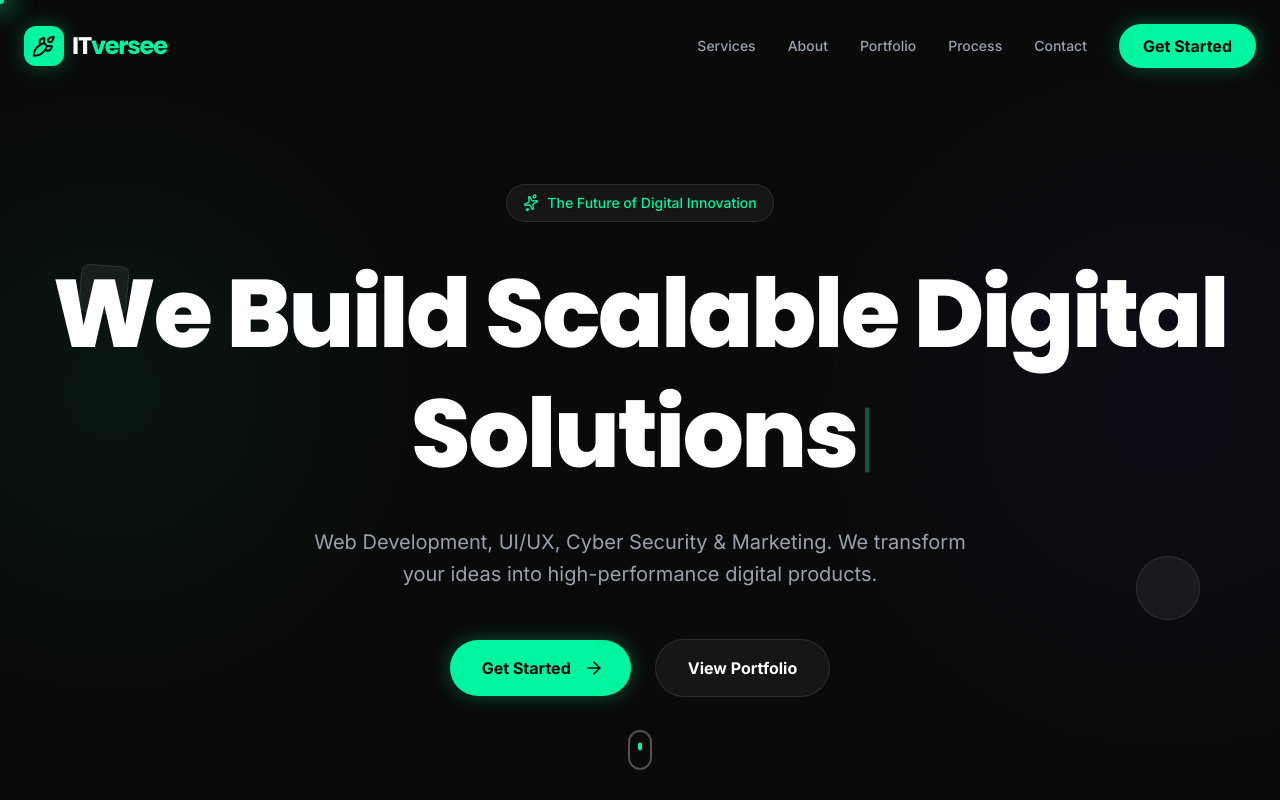
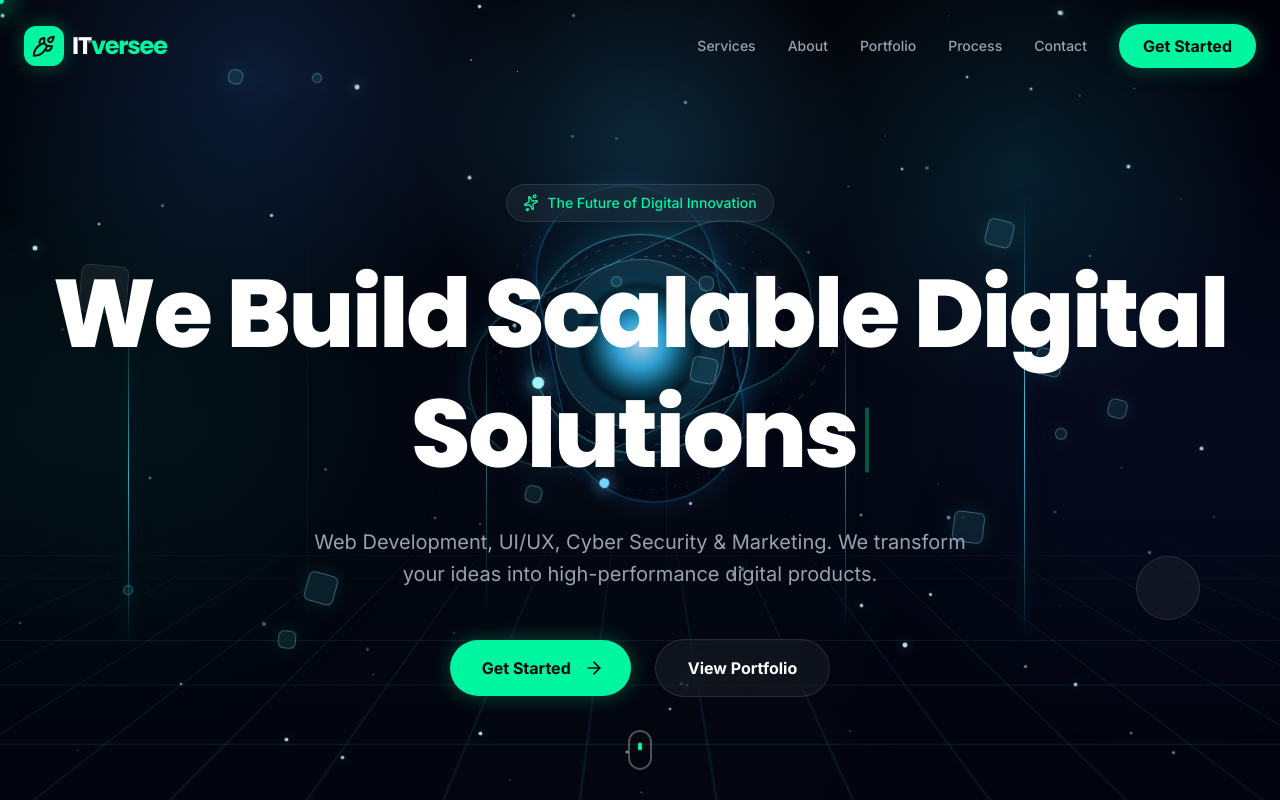
Before and after one commit to noobhacker32003/ITversee-website, a React (Vite) app: page / in a window 1280 px wide. Shown: the top 800 px of the page. Built offline with nearby package versions, Linux system fonts and the light colour scheme.

Commit message:
hero section animationa dded

```diff
--- a/src/components/Hero.tsx
+++ b/src/components/Hero.tsx
@@ -1,6 +1,8 @@
 import { motion, useMotionValue, useTransform, animate, useScroll, useVelocity } from 'motion/react';
 import { useEffect, useState, useRef } from 'react';
 import { ArrowRight, Sparkles } from 'lucide-react';
+
+import TechSpaceAnimation from './TechSpaceAnimation';
 
 interface HeroProps {
   onOpenContact: () => void;
@@ -28,8 +30,10 @@ export default function Hero({ onOpenContact }: HeroProps) {
 
   return (
     <section ref={sectionRef} className="relative min-h-screen flex items-center justify-center overflow-hidden pt-20">
-      {/* Animated Background Gradients */}
-      <div className="absolute inset-0 z-0">
+      {/* Animated Background */}
+      <TechSpaceAnimation />
+
+      <div className="absolute inset-0 z-0 pointer-events-none">
         <motion.div
           animate={{ scale: [1, 1.1, 1], opacity: [0.3, 0.5, 0.3] }}
           transition={{ duration: 8, repeat: Infinity }}
--- /dev/null
+++ b/src/components/TechSpaceAnimation.tsx
@@ -0,0 +1,247 @@
+import React, { useMemo } from "react";
+
+export default function TechSpaceAnimation() {
+  const stars = useMemo(
+    () =>
+      Array.from({ length: 90 }, (_, i) => ({
+        id: i,
+        left: `${Math.random() * 100}%`,
+        top: `${Math.random() * 100}%`,
+        size: 1 + Math.random() * 3,
+        delay: `${Math.random() * 5}s`,
+        duration: `${2 + Math.random() * 4}s`,
+        opacity: 0.3 + Math.random() * 0.7,
+      })),
+    []
+  );
+
+  const nodes = useMemo(
+    () =>
+      Array.from({ length: 14 }, (_, i) => ({
+        id: i,
+        left: `${8 + Math.random() * 84}%`,
+        top: `${10 + Math.random() * 70}%`,
+        size: 8 + Math.random() * 24,
+        delay: `${Math.random() * 4}s`,
+        duration: `${5 + Math.random() * 5}s`,
+      })),
+    []
+  );
+
+  const beams = useMemo(
+    () =>
+      Array.from({ length: 6 }, (_, i) => ({
+        id: i,
+        left: `${10 + i * 14}%`,
+        delay: `${i * 0.7}s`,
+        duration: `${5 + (i % 3)}s`,
+        height: `${35 + Math.random() * 30}%`,
+      })),
+    []
+  );
+
+  return (
+    <div className="absolute inset-0 w-full h-full overflow-hidden bg-[#02040a] text-white z-0 pointer-events-none">
+      <style>{`
+        @keyframes drift {
+          0% { transform: translate3d(0, 0, 0) scale(1); }
+          50% { transform: translate3d(0, -10px, 0) scale(1.03); }
+          100% { transform: translate3d(0, 0, 0) scale(1); }
+        }
+
+        @keyframes twinkle {
+          0%, 100% { opacity: 0.2; transform: scale(0.9); }
+          50% { opacity: 1; transform: scale(1.25); }
+        }
+
+        @keyframes orbitSpin {
+          from { transform: translate(-50%, -50%) rotate(0deg); }
+          to { transform: translate(-50%, -50%) rotate(360deg); }
+        }
+
+        @keyframes orbitSpinReverse {
+          from { transform: translate(-50%, -50%) rotate(360deg); }
+          to { transform: translate(-50%, -50%) rotate(0deg); }
+        }
+
+        @keyframes pulseCore {
+          0%, 100% { transform: translate(-50%, -50%) scale(1); opacity: 0.85; }
+          50% { transform: translate(-50%, -50%) scale(1.08); opacity: 1; }
+        }
+
+        @keyframes beamMove {
+          0% { transform: translateY(24px); opacity: 0; }
+          20% { opacity: 0.4; }
+          50% { opacity: 0.9; }
+          100% { transform: translateY(-24px); opacity: 0; }
+        }
+
+        @keyframes gridShift {
+          from { transform: perspective(700px) rotateX(74deg) translateY(0); }
+          to { transform: perspective(700px) rotateX(74deg) translateY(40px); }
+        }
+
+        @keyframes floatNode {
+          0%, 100% { transform: translateY(0px) rotate(0deg); }
+          50% { transform: translateY(-14px) rotate(16deg); }
+        }
+
+        @keyframes sweep {
+          0% { transform: translateX(-120%) skewX(-18deg); opacity: 0; }
+          20% { opacity: 0.18; }
+          50% { opacity: 0.3; }
+          100% { transform: translateX(220%) skewX(-18deg); opacity: 0; }
+        }
+      `}</style>
+
+      <div className="absolute inset-0 bg-[radial-gradient(circle_at_50%_18%,rgba(56,189,248,0.18),transparent_24%),radial-gradient(circle_at_20%_10%,rgba(59,130,246,0.18),transparent_22%),radial-gradient(circle_at_80%_22%,rgba(34,211,238,0.12),transparent_20%),linear-gradient(180deg,#02040a_0%,#030712_54%,#02050d_100%)]" />
+
+      <div className="absolute inset-0 opacity-90">
+        {stars.map((star) => (
+          <span
+            key={star.id}
+            className="absolute rounded-full bg-cyan-100"
+            style={{
+              left: star.left,
+              top: star.top,
+              width: `${star.size}px`,
+              height: `${star.size}px`,
+              opacity: star.opacity,
+              animation: `twinkle ${star.duration} ease-in-out infinite`,
+              animationDelay: star.delay,
+              boxShadow: "0 0 12px rgba(186,230,253,0.9)",
+            }}
+          />
+        ))}
+      </div>
+
+      <div className="absolute inset-x-0 bottom-[-18%] h-[52%] overflow-hidden opacity-60">
+        <div
+          className="absolute left-1/2 top-0 h-[180%] w-[140%] -translate-x-1/2"
+          style={{
+            backgroundImage:
+              "linear-gradient(rgba(56,189,248,0.22) 1px, transparent 1px), linear-gradient(90deg, rgba(56,189,248,0.18) 1px, transparent 1px)",
+            backgroundSize: "58px 58px",
+            animation: "gridShift 4s linear infinite",
+            transformOrigin: "center top",
+            maskImage: "linear-gradient(to bottom, transparent 0%, rgba(0,0,0,0.7) 20%, black 60%)",
+            WebkitMaskImage:
+              "linear-gradient(to bottom, transparent 0%, rgba(0,0,0,0.7) 20%, black 60%)",
+          }}
+        />
+      </div>
+
+      <div className="absolute inset-0">
+        {beams.map((beam) => (
+          <div
+            key={beam.id}
+            className="absolute bottom-[20%] w-px bg-gradient-to-t from-transparent via-cyan-300 to-transparent"
+            style={{
+              left: beam.left,
+              height: beam.height,
+              boxShadow: "0 0 18px rgba(34,211,238,0.7)",
+              animation: `beamMove ${beam.duration} linear infinite`,
+              animationDelay: beam.delay,
+            }}
+          />
+        ))}
+      </div>
+
+      <div className="absolute inset-0 pointer-events-none" style={{ animation: "drift 7s ease-in-out infinite" }}>
+        <div className="absolute left-1/2 top-[43%] h-[520px] w-[520px] -translate-x-1/2 -translate-y-1/2">
+          <div
+            className="absolute left-1/2 top-1/2 h-[120px] w-[120px] rounded-full"
+            style={{
+              transform: "translate(-50%, -50%)",
+              background:
+                "radial-gradient(circle, rgba(186,230,253,1) 0%, rgba(56,189,248,0.95) 28%, rgba(14,116,144,0.65) 52%, rgba(6,12,24,0) 72%)",
+              filter: "blur(2px)",
+              boxShadow: "0 0 45px rgba(34,211,238,0.45), 0 0 120px rgba(59,130,246,0.25)",
+              animation: "pulseCore 3.2s ease-in-out infinite",
+            }}
+          />
+
+          <div
+            className="absolute left-1/2 top-1/2 h-[170px] w-[170px] rounded-full border border-cyan-200/30"
+            style={{ transform: "translate(-50%, -50%)", boxShadow: "0 0 28px rgba(103,232,249,0.18) inset" }}
+          />
+
+          <div
+            className="absolute left-1/2 top-1/2 h-[220px] w-[220px] rounded-full border border-cyan-300/50"
+            style={{
+              animation: "orbitSpin 10s linear infinite",
+              boxShadow: "0 0 28px rgba(34,211,238,0.16)",
+            }}
+          >
+            <span className="absolute left-1/2 top-0 h-3 w-3 -translate-x-1/2 -translate-y-1/2 rounded-full bg-cyan-200 shadow-[0_0_18px_rgba(103,232,249,1)]" />
+          </div>
+
+          <div
+            className="absolute left-1/2 top-1/2 h-[320px] w-[180px] rounded-full border border-sky-400/35"
+            style={{
+              animation: "orbitSpinReverse 13s linear infinite",
+              boxShadow: "0 0 24px rgba(59,130,246,0.16)",
+            }}
+          >
+            <span className="absolute right-[12%] top-[8%] h-2.5 w-2.5 rounded-full bg-sky-300 shadow-[0_0_16px_rgba(125,211,252,1)]" />
+          </div>
+
+          <div
+            className="absolute left-1/2 top-1/2 h-[170px] w-[360px] rounded-full border border-cyan-300/30"
+            style={{
+              animation: "orbitSpin 16s linear infinite",
+              boxShadow: "0 0 26px rgba(34,211,238,0.12)",
+            }}
+          >
+            <span className="absolute left-[10%] top-1/2 h-2 w-2 -translate-y-1/2 rounded-full bg-cyan-100 shadow-[0_0_18px_rgba(207,250,254,1)]" />
+          </div>
+
+          <svg
+            className="absolute inset-0 h-full w-full"
+            viewBox="0 0 520 520"
+            fill="none"
+            xmlns="http://www.w3.org/2000/svg"
+          >
+            <circle cx="260" cy="260" r="102" stroke="rgba(125,211,252,0.18)" strokeWidth="1" strokeDasharray="6 8" />
+            <circle cx="260" cy="260" r="146" stroke="rgba(56,189,248,0.14)" strokeWidth="1" strokeDasharray="3 9" />
+            <path
+              d="M120 270C160 190 240 160 332 176C390 186 430 220 456 272"
+              stroke="rgba(186,230,253,0.2)"
+              strokeWidth="1.2"
+              strokeDasharray="4 10"
+            />
+            <path
+              d="M86 322C144 366 228 386 304 372C376 359 432 320 460 252"
+              stroke="rgba(34,211,238,0.18)"
+              strokeWidth="1.2"
+              strokeDasharray="7 11"
+            />
+          </svg>
+        </div>
+      </div>
+
+      <div className="absolute inset-0 overflow-hidden">
+        {nodes.map((node) => (
+          <div
+            key={node.id}
+            className="absolute rounded-md border border-cyan-200/30 bg-cyan-300/10 backdrop-blur-sm"
+            style={{
+              left: node.left,
+              top: node.top,
+              width: `${node.size}px`,
+              height: `${node.size}px`,
+              animation: `floatNode ${node.duration} ease-in-out infinite`,
+              animationDelay: node.delay,
+              boxShadow: "0 0 18px rgba(34,211,238,0.12)",
+            }}
+          />
+        ))}
+      </div>
+
+      <div
+        className="absolute inset-y-0 left-[-20%] w-[30%] bg-gradient-to-r from-transparent via-cyan-200/10 to-transparent"
+        style={{ animation: "sweep 7s linear infinite" }}
+      />
+    </div>
+  );
+}
```
